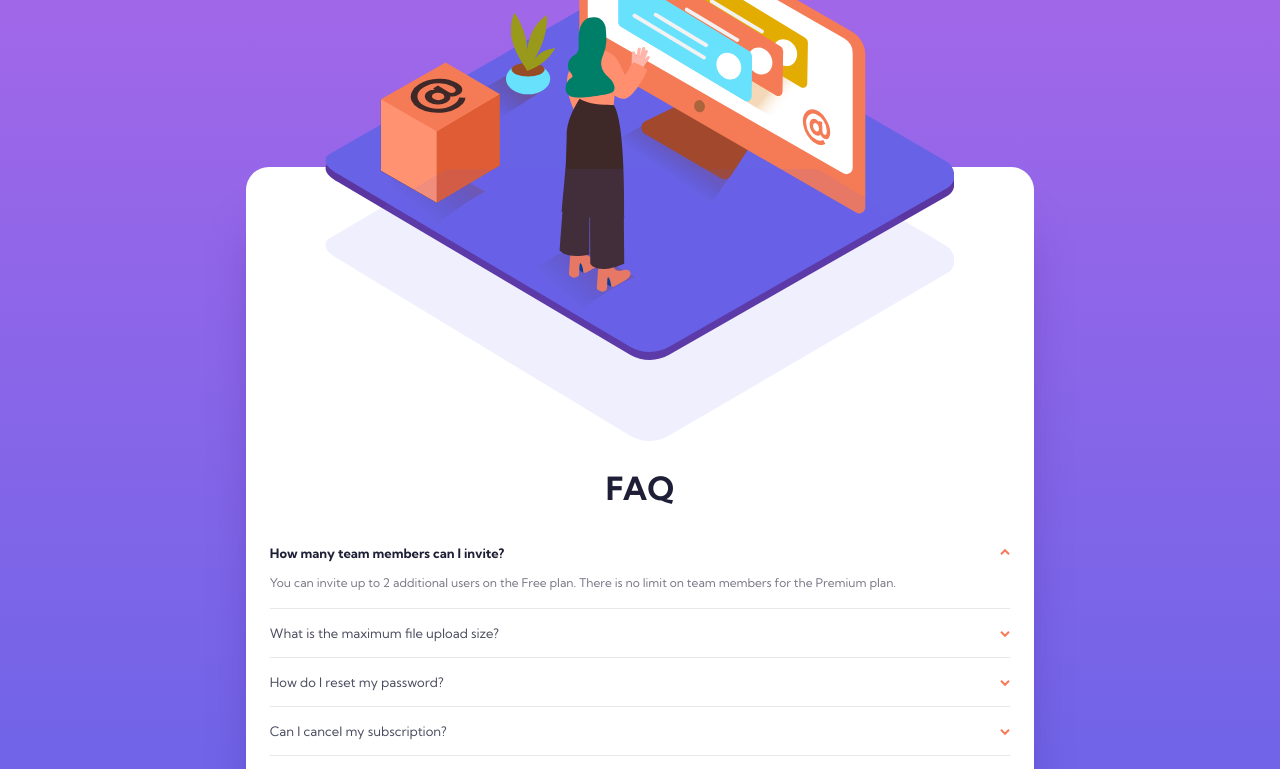
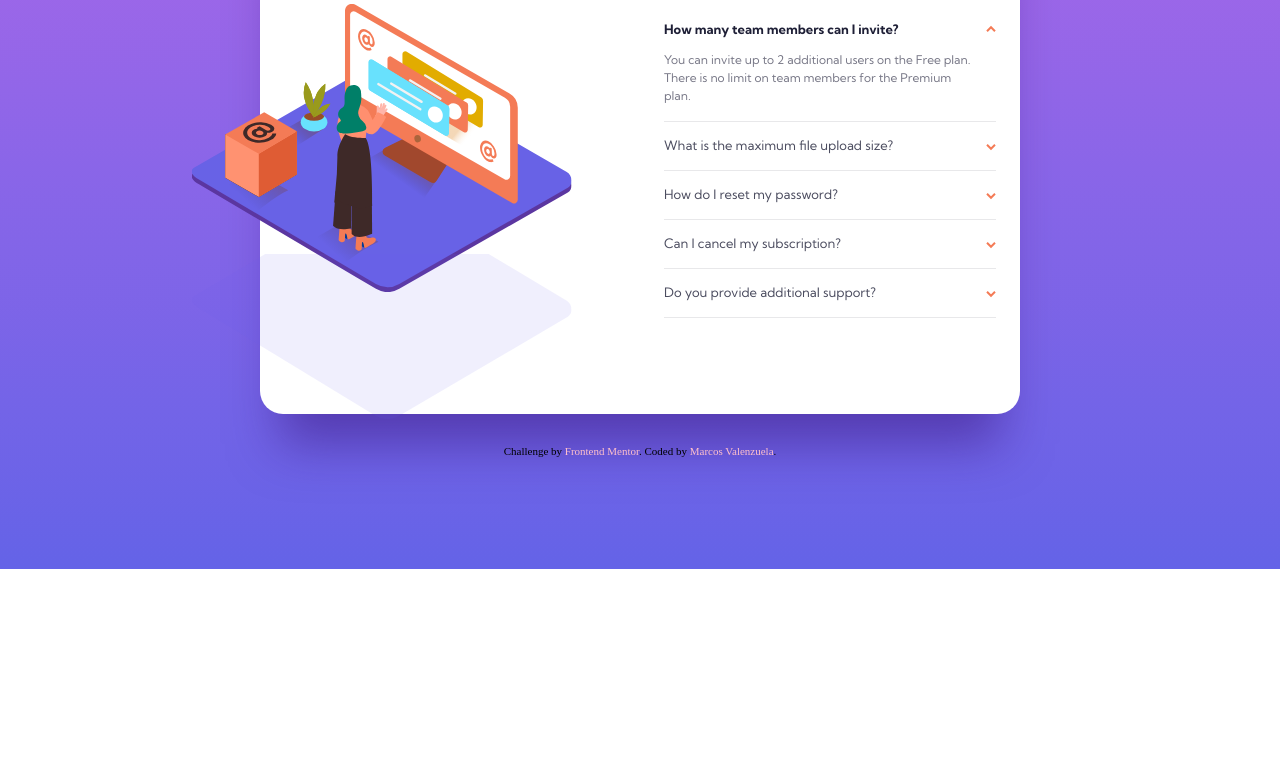
Before and after one commit to Dantalian5/faq-accordion-card-main, a website built with Parcel: page src/index.html in a window 1280 px wide. Shown: the part 231-1000 px from the top of the page. After the commit the page ends 800 px from the top, so only its background shows below. Built offline with nearby package versions, Linux system fonts and the light colour scheme.

Commit message:
add desktop layout..

```diff
--- a/src/assets/style/_layout.scss
+++ b/src/assets/style/_layout.scss
@@ -1,19 +1,37 @@
 .container {
 	margin-inline: 1.5rem;
-	padding-inline: 1.5rem;
+	//padding-inline: max(1.5rem, 6%);
+
 	padding-block: 0 3rem;
 	border-radius: 1.4375rem;
 	background: #fff;
 	box-shadow: 0px 50px 50px -20px rgba(53, 18, 122, 0.5);
 	margin-top: 28%;
 	display: flex;
-	gap: 1.75rem;
+	row-gap: 1.75rem;
 	flex-flow: row wrap;
+	align-items: stretch;
 	&__img {
 		margin-top: 37%;
-		width: 100%;
+		flex: 1 1 250px;
 	}
 	&__faq {
 		width: 100%;
+		padding-inline: 1.5rem;
+		flex: 1 1 250px;
 	}
 }
+
+@media (min-width: calc(31.25rem + 1.5rem * 2)) {
+	.container {
+		margin-top: 0;
+		padding-block: 0;
+		&__img {
+			max-width: 29.69rem;
+			margin-top: 0;
+		}
+		&__faq {
+			padding-inline: 1.5rem;
+		}
+	}
+}
--- a/src/assets/style/_modules.scss
+++ b/src/assets/style/_modules.scss
@@ -30,7 +30,7 @@ $ff-kumbh: "Kumbh Sans", sans-serif;
 	position: relative;
 	&__base {
 		display: block;
-		width: 85%;
+		width: 72.5%;
 		position: absolute;
 		bottom: 0;
 		left: 50%;
@@ -38,7 +38,7 @@ $ff-kumbh: "Kumbh Sans", sans-serif;
 	}
 	&__shadow {
 		display: block;
-		width: 85%;
+		width: 72.5%;
 		position: absolute;
 		//bottom: 40%;
 		bottom: 0;
@@ -86,3 +86,28 @@ $ff-kumbh: "Kumbh Sans", sans-serif;
 		margin-block: 1rem;
 	}
 }
+
+@media (min-width: calc(31.25rem + 1.5rem * 2)) {
+	.img {
+		&__base {
+			width: 100%;
+			bottom: auto;
+			top: 50%;
+			left: 0;
+			transform: translate(-18%, -50%);
+		}
+		&__shadow {
+			width: 100%;
+			bottom: auto;
+			top: 70%;
+			left: 0;
+			transform: translate(-18%, 0%);
+		}
+	}
+	.faq {
+		padding-block: 4rem 5rem;
+		&__title {
+			margin-inline: 0;
+		}
+	}
+}
```
